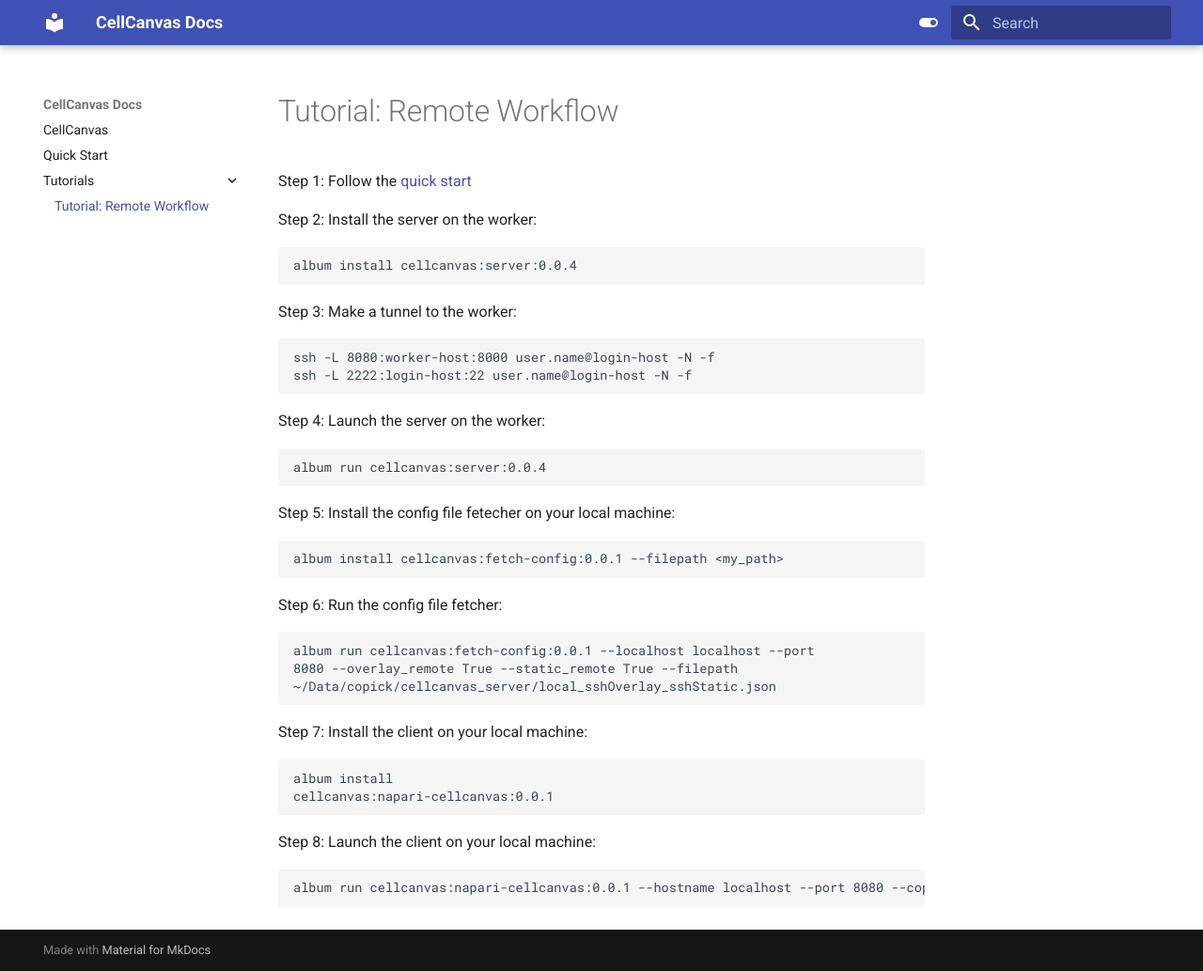
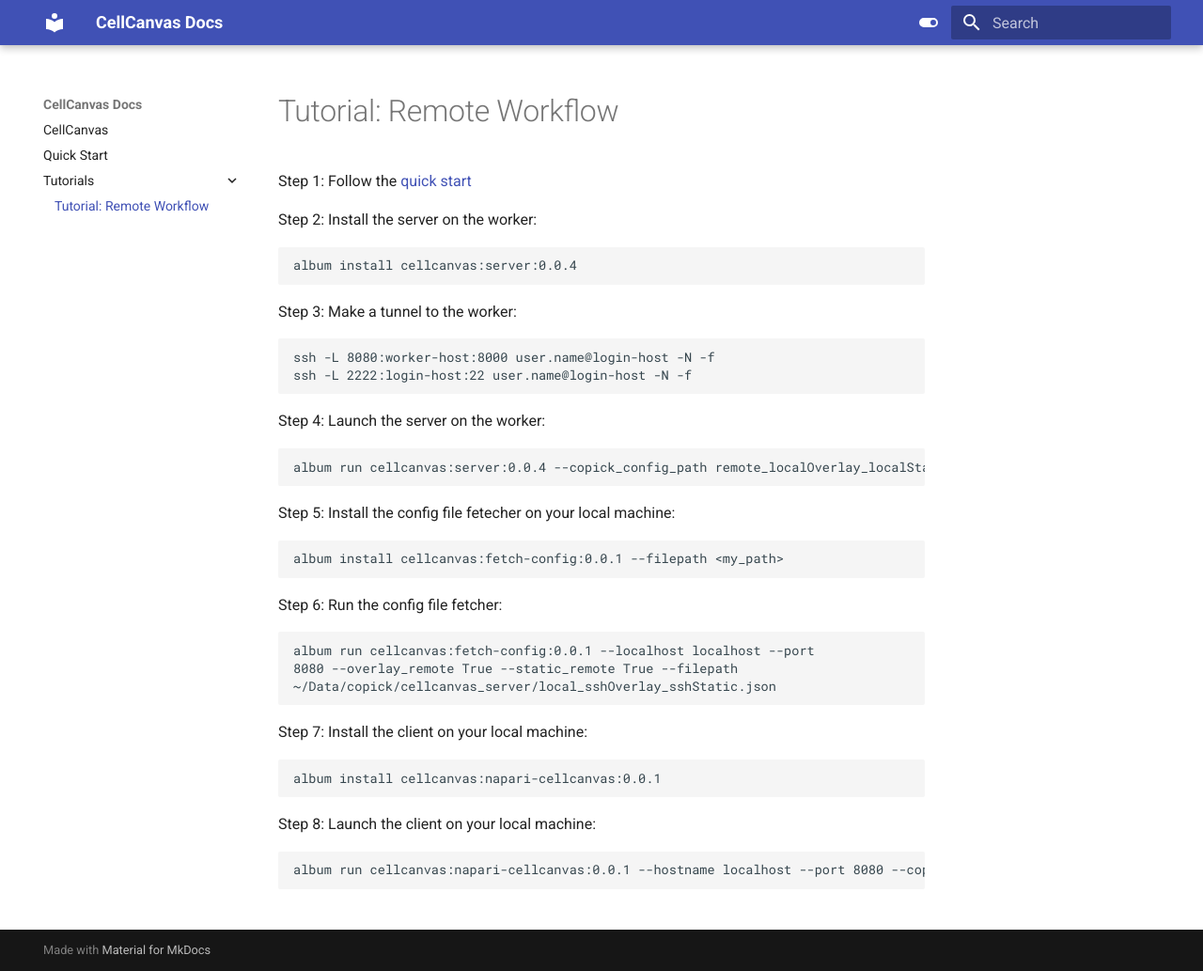
Before and after one commit to cellcanvas/docs, an MkDocs documentation site: the page built from docs/tutorials/remote_workflow.md, in a window 1280 px wide and 1033 px high. Shown: the whole window at 94% size. Built offline with MkDocs 1.6.1 and Material for MkDocs 9.7.7, drawn with Linux system fonts in a browser that asks for light colours.

Commit message:
Update config args

````diff
--- a/docs/tutorials/remote_workflow.md
+++ b/docs/tutorials/remote_workflow.md
@@ -15,7 +15,7 @@ ssh -L 2222:login-host:22 user.name@login-host -N -f
 
 Step 4: Launch the server on the worker:
 ```
-album run cellcanvas:server:0.0.4
+album run cellcanvas:server:0.0.4 --copick_config_path remote_localOverlay_localStatic.json
 ```
 
 Step 5: Install the config file fetecher on your local machine:
@@ -32,11 +32,10 @@ album run cellcanvas:fetch-config:0.0.1 --localhost localhost --port
 
 Step 7: Install the client on your local machine:
 ```
-album install
-cellcanvas:napari-cellcanvas:0.0.1
+album install cellcanvas:napari-cellcanvas:0.0.1
 ```
 
 Step 8: Launch the client on your local machine:
 ```
-album run cellcanvas:napari-cellcanvas:0.0.1 --hostname localhost --port 8080 --copick_config_path /Users/kharrington/Data/copick/cellcanvas_server/local_sshOverlay_sshStatic.json
+album run cellcanvas:napari-cellcanvas:0.0.1 --hostname localhost --port 8080 --copick_config_path local_sshOverlay_sshStatic.json
 ```
````
